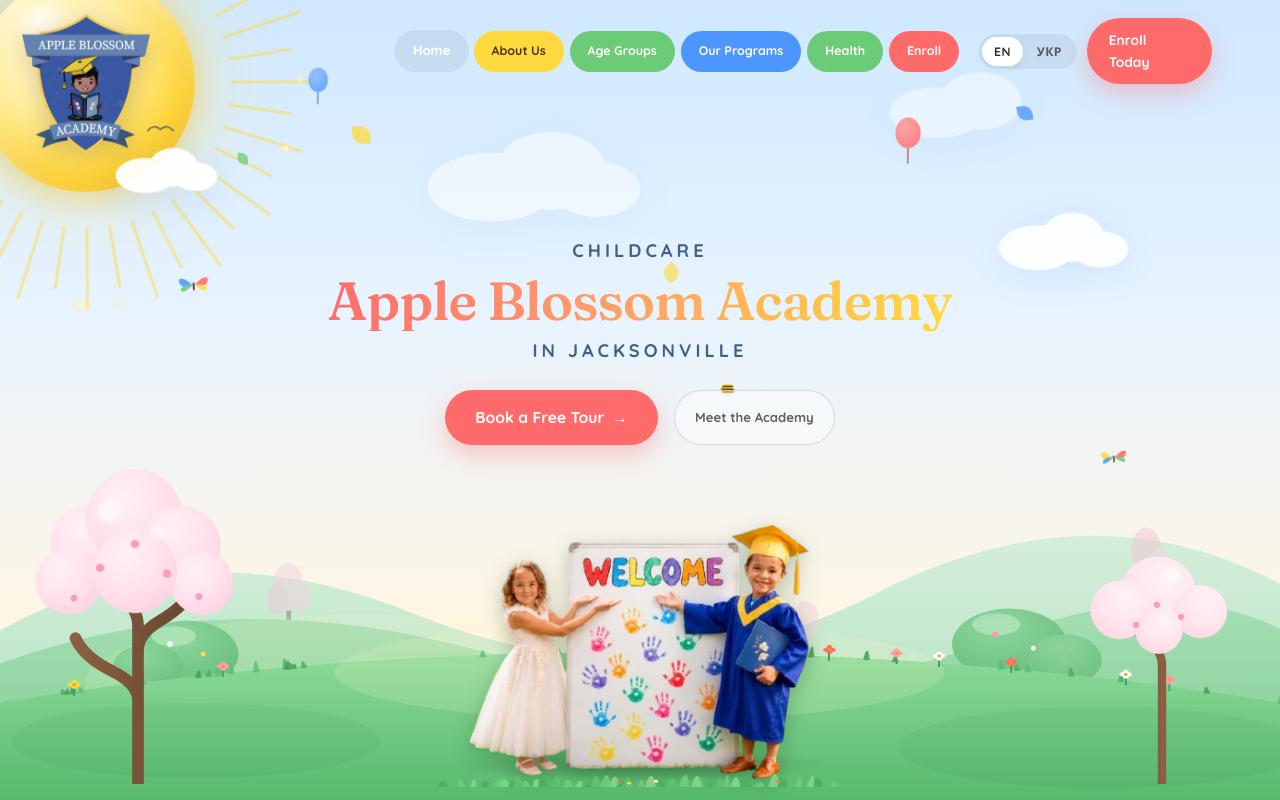
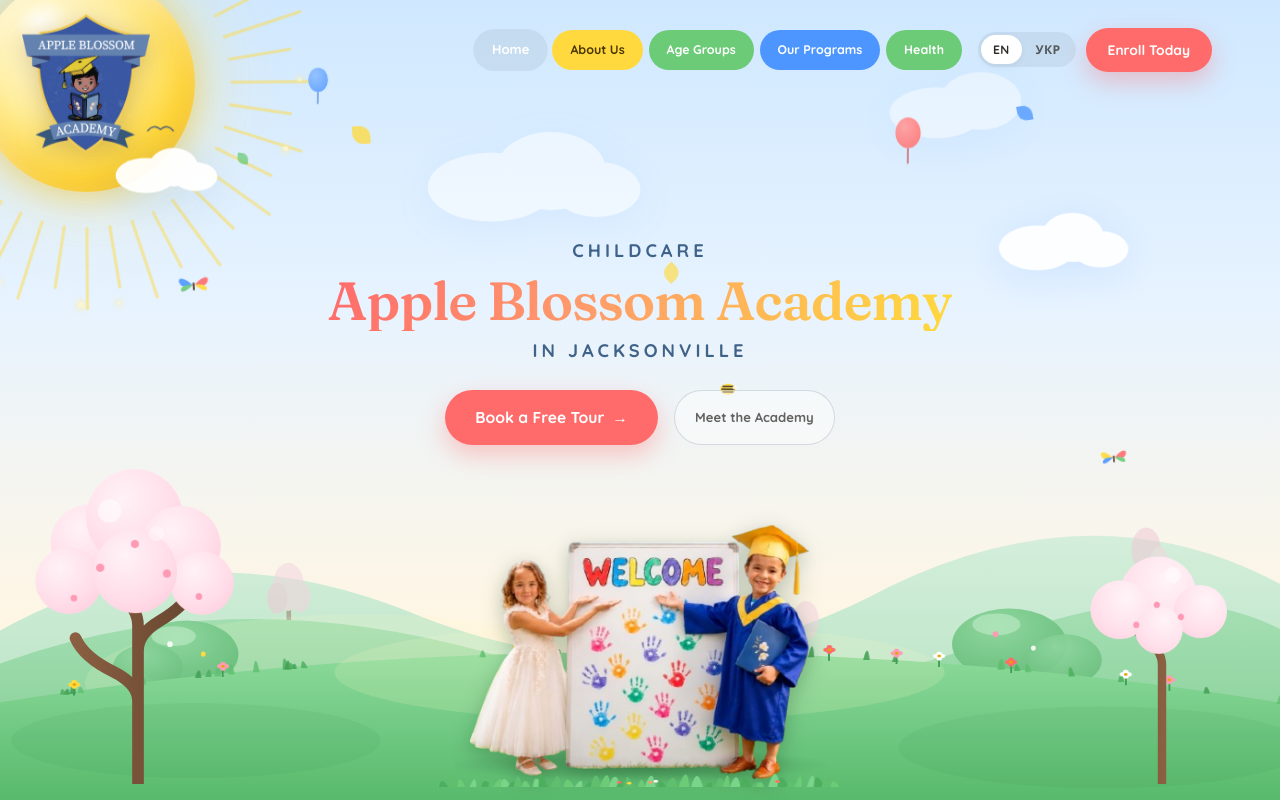
Before and after one commit to sashastashevskyi/appleblossomacademy, a plain HTML site: page index.html in a window 1280 px wide. Shown: the top 800 px of the page. Drawn offline with Linux system fonts and the light colour scheme; animation ran at ten frames a second.

Commit message:
Update index.html

```diff
--- a/index.html
+++ b/index.html
@@ -162,8 +162,14 @@
   box-shadow:var(--shadow-sm);
   padding:8px 0;
 }
-.nav-inner{display:flex; align-items:center; justify-content:space-between; gap:20px;}
-.brand{display:flex; align-items:center; gap:12px; font-family:var(--font-display); font-weight:700; font-size:1.15rem;}
+.nav-inner{display:flex; align-items:center; justify-content:flex-start; gap:16px;}
+.brand{display:flex; align-items:center; gap:11px; font-family:var(--font-display); font-weight:700; font-size:1.02rem; flex:none;}
+.brand-text{white-space:nowrap; line-height:1.2;}
+.main-nav{margin-left:auto;}
+/* Desktop: the header CTA is the only "Enroll" — the duplicate nav pill lives only in the mobile drawer */
+@media (min-width:861px){
+  .main-nav a.nav-enroll{display:none;}
+}
 .brand img{width:72px; height:72px; object-fit:contain; transition:width .35s var(--ease), height .35s var(--ease), transform .4s var(--ease); filter:drop-shadow(0 4px 10px rgba(27,58,92,.18));}
 header.site-header.scrolled .brand img{width:54px; height:54px;}
 .brand:hover img{transform:rotate(-8deg) scale(1.08);}
@@ -932,7 +938,7 @@
       <a href="#ages" style="--navbg:var(--green); --navink:#fff; --navsh:rgba(107,203,119,.5)"><span class="lang-en">Age Groups</span><span class="lang-uk">Групи</span></a>
       <a href="#programs" style="--navbg:var(--blue); --navink:#fff; --navsh:rgba(77,150,255,.48)"><span class="lang-en">Our Programs</span><span class="lang-uk">Наші програми</span></a>
       <a href="#health" style="--navbg:var(--green); --navink:#fff; --navsh:rgba(107,203,119,.5)"><span class="lang-en">Health</span><span class="lang-uk">Здоров'я</span></a>
-      <a href="#enroll" style="--navbg:var(--coral); --navink:#fff; --navsh:rgba(255,107,107,.45)"><span class="lang-en">Enroll</span><span class="lang-uk">Записатись</span></a>
+      <a href="#enroll" class="nav-enroll" style="--navbg:var(--coral); --navink:#fff; --navsh:rgba(255,107,107,.45)"><span class="lang-en">Enroll</span><span class="lang-uk">Записатись</span></a>
     </nav>
 
     <div class="header-actions">
```
